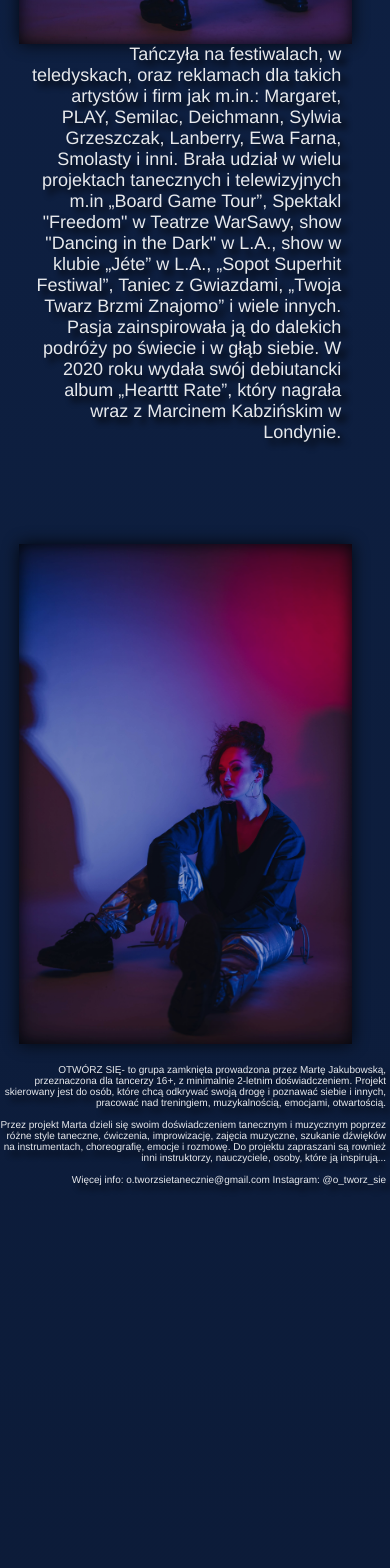
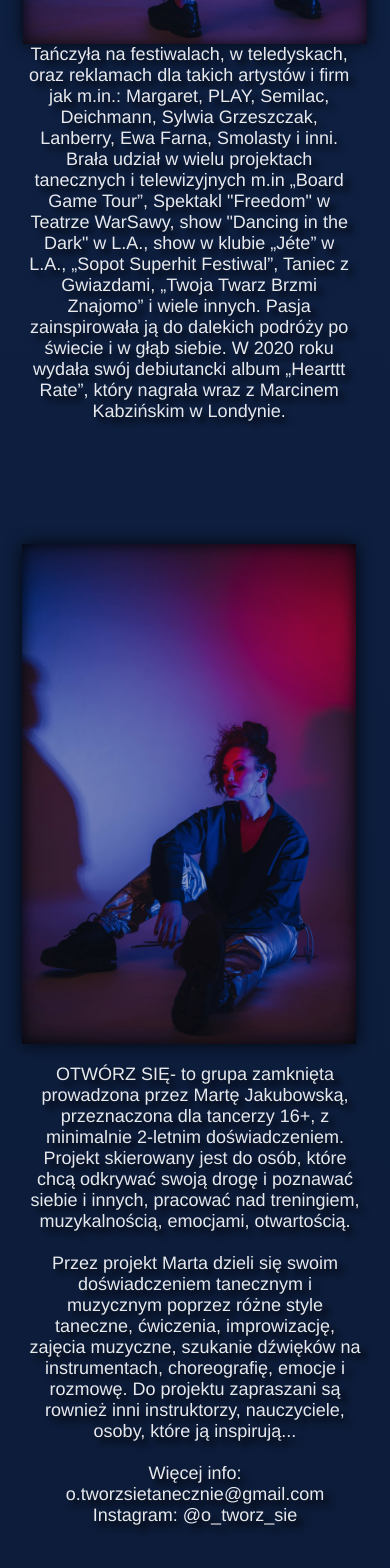
Before and after one commit to Leon131314/merida2, a React (Create React App) app: page / in a window 390 px wide. Shown: the part 1809-3377 px from the top of the page. Built offline with nearby package versions, Linux system fonts and the light colour scheme.

Commit message:
about almost done

```diff
--- a/src/scss/_about.scss
+++ b/src/scss/_about.scss
@@ -26,11 +26,12 @@
     z-index: 9998;
     padding-left: 30px;
     padding-right: 10px;
-    width: 95vw;
+    width: 98vw;
     @media (max-width:450px){
         margin: 0;
         padding: 0;
         margin-top: 30px;
+        margin-left: 1%;
       }
 
 
@@ -43,12 +44,15 @@
         padding: 0px;
         margin-right: 0px;
         margin-bottom: 60px;
-        width: 95vw;
+        width: 98vw;
 
         @media (max-width:450px){
             flex-direction: column-reverse;
+            align-items: center;
+            justify-content: center;
             margin: 0;
             padding: 0;
+            padding-right: 0;
           }
 
 
@@ -101,12 +105,12 @@
         text-shadow: 6px 6px 6px black;
         // background: linear-gradient(to bottom,  #177f68, #071021);
         @media (max-width:450px){
-           width: 65vw;
+           width: 85vw;
            margin: 0;
            font-size: 18px;
            padding: 0;
           //  margin-right: -15vw;
-           text-align: right;
+           text-align: center;
           }
     }
 
@@ -115,9 +119,10 @@
        font-size: 26px;
 
        @media (max-width:450px){
-        width: 80vw;
+        width: 85vw;
         margin: 0;
         font-size: 18px;
+        text-align: center;
         padding: 0;
        }
     }
@@ -147,8 +152,9 @@
             font-size: 26px;
 
             @media (max-width:450px){
-               width: 100vw;
-               font-size: 10px;
+               width: 85vw;
+               font-size: 18px;
+               text-align: center;
               }
 
 
@@ -178,6 +184,7 @@
                     width: 100vw;
                     align-items: center;
                     justify-content: center;
+                    font-size: 20px;
                   }
 
 
```
